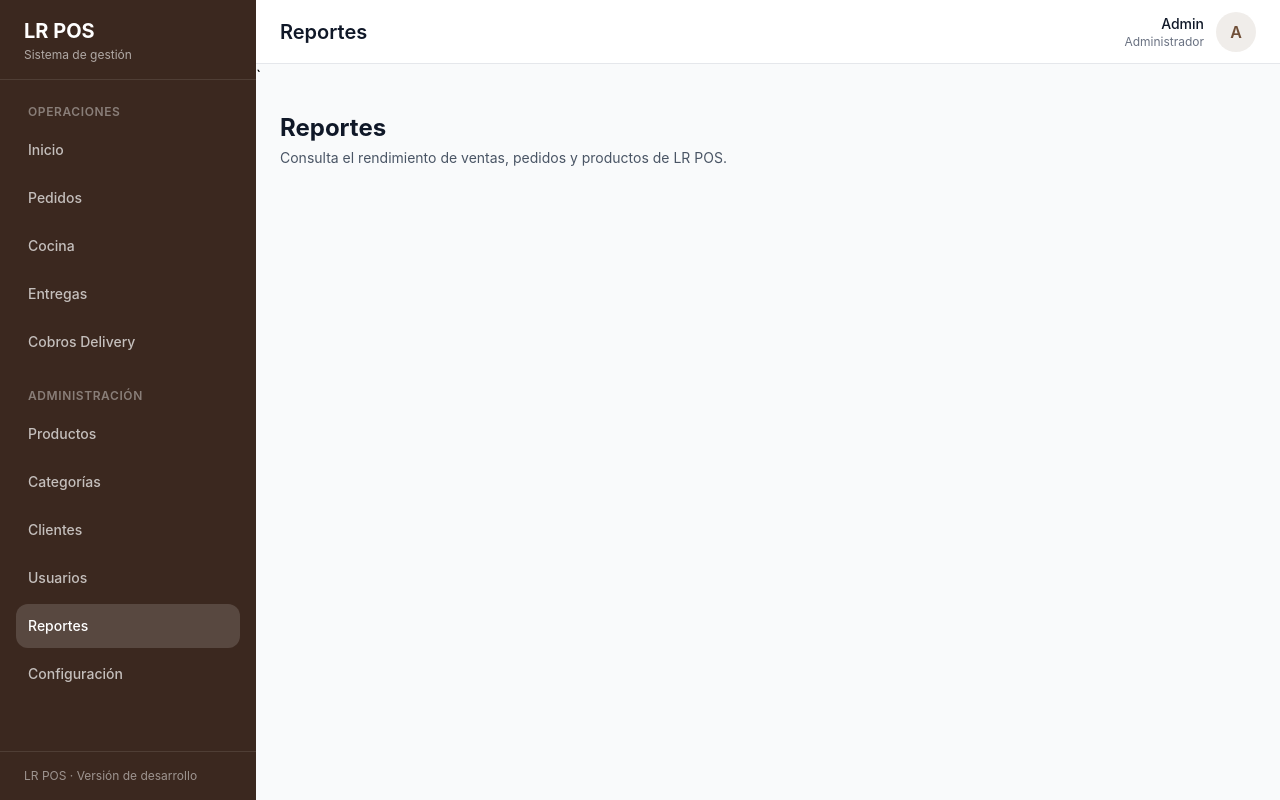
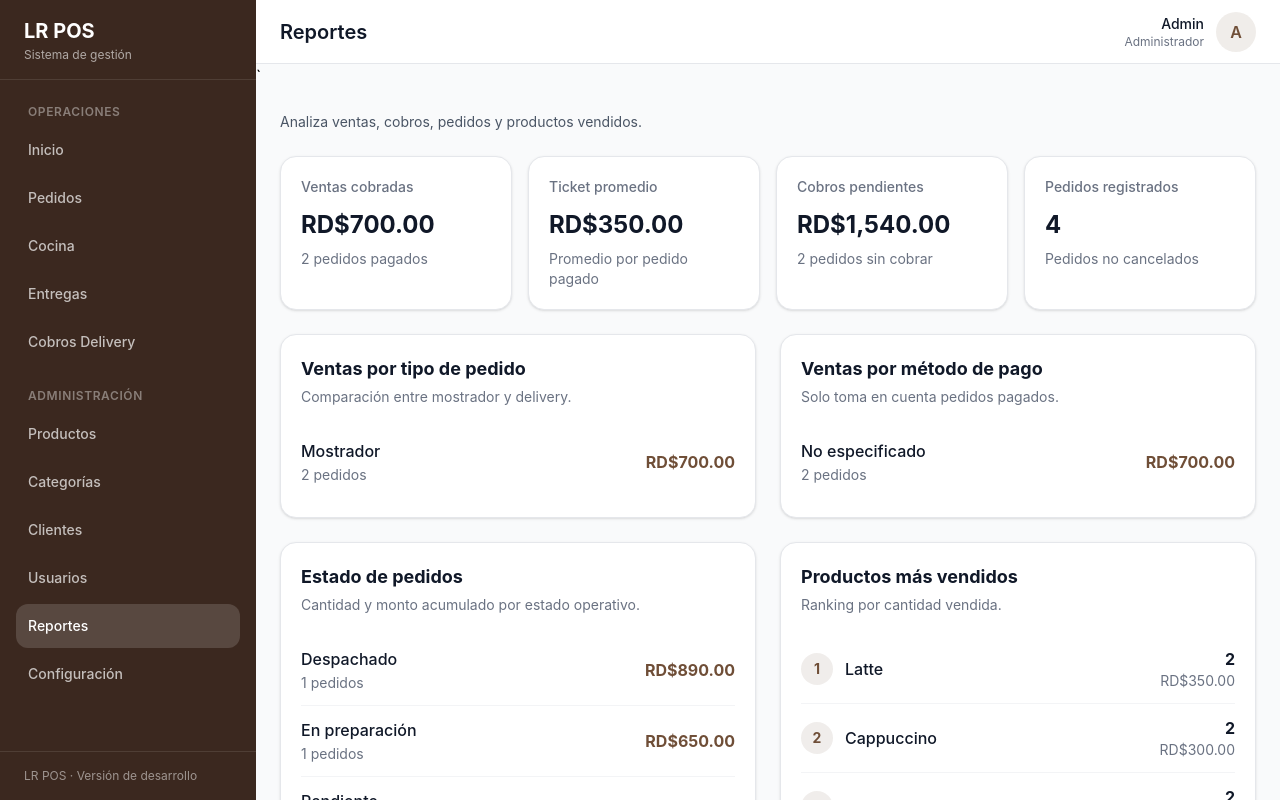
Before and after one commit to lixandro96/lr-pos, a React (Vite) app: page /reports in a window 1280 px wide. Shown: the top 800 px of the page. Built offline with nearby package versions, Linux system fonts and the light colour scheme.

Commit message:
feat(reports): show live order reports

```diff
--- a/src/features/reports/ReportsPage.jsx
+++ b/src/features/reports/ReportsPage.jsx
@@ -1,14 +1,420 @@
+import PageHeader from "../../components/layout/PageHeader";
+import EmptyState from "../../components/ui/EmptyState";
+
+import { useOrders } from "../orders/context/useOrders";
+
+const currencyFormatter = new Intl.NumberFormat("es-DO", {
+  style: "currency",
+  currency: "DOP",
+});
+
+const numberFormatter = new Intl.NumberFormat("es-DO");
+
+const orderTypeLabels = {
+  MOSTRADOR: "Mostrador",
+  DELIVERY: "Delivery",
+};
+
+const paymentMethodLabels = {
+  CASH: "Efectivo",
+  CARD: "Tarjeta",
+  TRANSFER: "Transferencia",
+  PENDING_PAYMENT: "Pendiente de cobro",
+};
+
+const statusLabels = {
+  PENDIENTE: "Pendiente",
+  EN_PREPARACION: "En preparación",
+  LISTO: "Listo",
+  DESPACHADO: "Despachado",
+  CANCELADO: "Cancelado",
+};
+
+function formatCurrency(value) {
+  return currencyFormatter.format(value);
+}
+
+function getSafeTotal(value) {
+  return Number(value ?? 0);
+}
+
+function MetricCard({ title, value, description }) {
+  return (
+    <article
+      className="
+        rounded-2xl border border-gray-200
+        bg-white p-5 shadow-sm
+      "
+    >
+      <p className="text-sm font-medium text-gray-500">
+        {title}
+      </p>
+
+      <p className="mt-3 text-2xl font-bold text-gray-900">
+        {value}
+      </p>
+
+      <p className="mt-2 text-sm text-gray-500">
+        {description}
+      </p>
+    </article>
+  );
+}
+
+function ReportSection({ title, description, children }) {
+  return (
+    <section
+      className="
+        rounded-2xl border border-gray-200
+        bg-white p-5 shadow-sm
+      "
+    >
+      <div>
+        <h2 className="text-lg font-bold text-gray-900">
+          {title}
+        </h2>
+
+        {description && (
+          <p className="mt-1 text-sm text-gray-500">
+            {description}
+          </p>
+        )}
+      </div>
+
+      <div className="mt-5">{children}</div>
+    </section>
+  );
+}
+
+function SummaryRows({ rows, valueType = "currency" }) {
+  if (rows.length === 0) {
+    return (
+      <EmptyState
+        title="Sin datos disponibles"
+        description="Cuando existan pedidos relacionados, aparecerán aquí."
+      />
+    );
+  }
+
+  return (
+    <div className="divide-y divide-gray-100">
+      {rows.map((row) => (
+        <div
+          key={row.id}
+          className="
+            flex items-center justify-between
+            gap-4 py-3
+          "
+        >
+          <div>
+            <p className="font-medium text-gray-900">
+              {row.label}
+            </p>
+
+            <p className="mt-0.5 text-sm text-gray-500">
+              {row.count} pedidos
+            </p>
+          </div>
+
+          <p className="font-bold text-[#6F4E37]">
+            {valueType === "currency"
+              ? formatCurrency(row.total)
+              : numberFormatter.format(row.total)}
+          </p>
+        </div>
+      ))}
+    </div>
+  );
+}
+
+function TopProductsList({ products }) {
+  if (products.length === 0) {
+    return (
+      <EmptyState
+        title="Sin productos vendidos"
+        description="Cuando se creen pedidos, podrás ver los productos más vendidos."
+      />
+    );
+  }
+
+  return (
+    <div className="divide-y divide-gray-100">
+      {products.map((product, index) => (
+        <div
+          key={product.id}
+          className="
+            flex items-center justify-between
+            gap-4 py-3
+          "
+        >
+          <div className="flex items-center gap-3">
+            <span
+              className="
+                flex h-8 w-8 items-center
+                justify-center rounded-full
+                bg-[#6F4E37]/10 text-sm
+                font-bold text-[#6F4E37]
+              "
+            >
+              {index + 1}
+            </span>
+
+            <div>
+              <p className="font-medium text-gray-900">
+                {product.name}
+              </p>
+
+              {product.variantName && (
+                <p className="mt-0.5 text-sm text-gray-500">
+                  {product.variantName}
+                </p>
+              )}
+            </div>
+          </div>
+
+          <div className="text-right">
+            <p className="font-bold text-gray-900">
+              {numberFormatter.format(product.quantity)}
+            </p>
+
+            <p className="text-sm text-gray-500">
+              {formatCurrency(product.total)}
+            </p>
+          </div>
+        </div>
+      ))}
+    </div>
+  );
+}
+
+function buildGroupedSummary({
+  orders,
+  getKey,
+  getLabel,
+}) {
+  const summary = new Map();
+
+  orders.forEach((order) => {
+    const key = getKey(order);
+    const currentItem = summary.get(key) ?? {
+      id: key,
+      label: getLabel(key),
+      count: 0,
+      total: 0,
+    };
+
+    summary.set(key, {
+      ...currentItem,
+      count: currentItem.count + 1,
+      total:
+        currentItem.total +
+        getSafeTotal(order.total),
+    });
+  });
+
+  return [...summary.values()].sort(
+    (firstItem, secondItem) =>
+      secondItem.total - firstItem.total,
+  );
+}
+
+function buildTopProducts(orders) {
+  const productsSummary = new Map();
+
+  orders.forEach((order) => {
+    order.items?.forEach((item) => {
+      const productKey = [
+        item.productId,
+        item.variantId ?? "base",
+      ].join("::");
+
+      const currentProduct =
+        productsSummary.get(productKey) ?? {
+          id: productKey,
+          name: item.name,
+          variantName: item.variantName,
+          quantity: 0,
+          total: 0,
+        };
+
+      productsSummary.set(productKey, {
+        ...currentProduct,
+        quantity:
+          currentProduct.quantity +
+          getSafeTotal(item.quantity),
+        total:
+          currentProduct.total +
+          getSafeTotal(item.subtotal),
+      });
+    });
+  });
+
+  return [...productsSummary.values()]
+    .sort((firstProduct, secondProduct) => {
+      const quantityDifference =
+        secondProduct.quantity -
+        firstProduct.quantity;
+
+      if (quantityDifference !== 0) {
+        return quantityDifference;
+      }
+
+      return secondProduct.total - firstProduct.total;
+    })
+    .slice(0, 5);
+}
+
+function calculateReports(orders) {
+  const validOrders = orders.filter(
+    (order) => order.status !== "CANCELADO",
+  );
+
+  const paidOrders = validOrders.filter(
+    (order) => order.paymentStatus === "PAGADO",
+  );
+
+  const pendingPaymentOrders = validOrders.filter(
+    (order) => order.paymentStatus === "PENDIENTE",
+  );
+
+  const totalSales = paidOrders.reduce(
+    (total, order) => total + getSafeTotal(order.total),
+    0,
+  );
+
+  const pendingPaymentsTotal =
+    pendingPaymentOrders.reduce(
+      (total, order) =>
+        total + getSafeTotal(order.total),
+      0,
+    );
+
+  const averageTicket =
+    paidOrders.length > 0
+      ? totalSales / paidOrders.length
+      : 0;
+
+  const salesByOrderType = buildGroupedSummary({
+    orders: paidOrders,
+    getKey: (order) => order.type ?? "UNKNOWN",
+    getLabel: (key) =>
+      orderTypeLabels[key] ?? "No especificado",
+  });
+
+  const salesByPaymentMethod = buildGroupedSummary({
+    orders: paidOrders,
+    getKey: (order) =>
+      order.paymentMethod ?? "UNKNOWN",
+    getLabel: (key) =>
+      paymentMethodLabels[key] ??
+      "No especificado",
+  });
+
+  const ordersByStatus = buildGroupedSummary({
+    orders: validOrders,
+    getKey: (order) =>
+      order.status ?? "UNKNOWN",
+    getLabel: (key) =>
+      statusLabels[key] ?? "No especificado",
+  });
+
+  const topProducts = buildTopProducts(validOrders);
+
+  return {
+    totalSales,
+    paidOrdersCount: paidOrders.length,
+    totalOrdersCount: validOrders.length,
+    pendingPaymentsTotal,
+    pendingPaymentOrdersCount:
+      pendingPaymentOrders.length,
+    averageTicket,
+    salesByOrderType,
+    salesByPaymentMethod,
+    ordersByStatus,
+    topProducts,
+  };
+}
+
 function ReportsPage() {
+  const { orders } = useOrders();
+
+  const reports = calculateReports(orders);
+
   return (
     <section className="space-y-6 p-4 md:p-6">
-      <div>
-        <h1 className="text-2xl font-bold text-gray-900">
-          Reportes
-        </h1>
+      <PageHeader
+        title="Reportes"
+        description="Analiza ventas, cobros, pedidos y productos vendidos."
+      />
 
-        <p className="mt-1 text-sm text-gray-600">
-          Consulta el rendimiento de ventas, pedidos y productos de LR POS.
-        </p>
+      <div
+        className="
+          grid gap-4
+          sm:grid-cols-2
+          xl:grid-cols-4
+        "
+      >
+        <MetricCard
+          title="Ventas cobradas"
+          value={formatCurrency(reports.totalSales)}
+          description={`${reports.paidOrdersCount} pedidos pagados`}
+        />
+
+        <MetricCard
+          title="Ticket promedio"
+          value={formatCurrency(reports.averageTicket)}
+          description="Promedio por pedido pagado"
+        />
+
+        <MetricCard
+          title="Cobros pendientes"
+          value={formatCurrency(
+            reports.pendingPaymentsTotal,
+          )}
+          description={`${reports.pendingPaymentOrdersCount} pedidos sin cobrar`}
+        />
+
+        <MetricCard
+          title="Pedidos registrados"
+          value={numberFormatter.format(
+            reports.totalOrdersCount,
+          )}
+          description="Pedidos no cancelados"
+        />
+      </div>
+
+      <div className="grid gap-6 xl:grid-cols-2">
+        <ReportSection
+          title="Ventas por tipo de pedido"
+          description="Comparación entre mostrador y delivery."
+        >
+          <SummaryRows rows={reports.salesByOrderType} />
+        </ReportSection>
+
+        <ReportSection
+          title="Ventas por método de pago"
+          description="Solo toma en cuenta pedidos pagados."
+        >
+          <SummaryRows
+            rows={reports.salesByPaymentMethod}
+          />
+        </ReportSection>
+
+        <ReportSection
+          title="Estado de pedidos"
+          description="Cantidad y monto acumulado por estado operativo."
+        >
+          <SummaryRows rows={reports.ordersByStatus} />
+        </ReportSection>
+
+        <ReportSection
+          title="Productos más vendidos"
+          description="Ranking por cantidad vendida."
+        >
+          <TopProductsList
+            products={reports.topProducts}
+          />
+        </ReportSection>
       </div>
     </section>
   );
```
